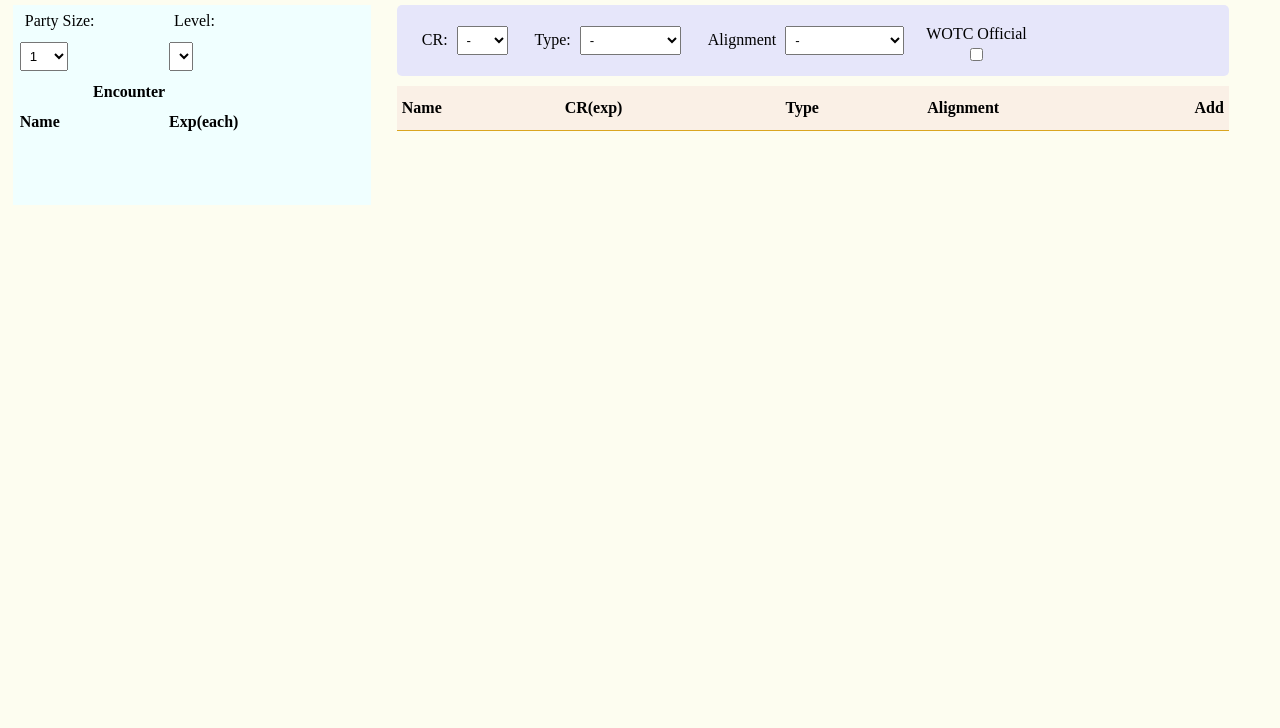
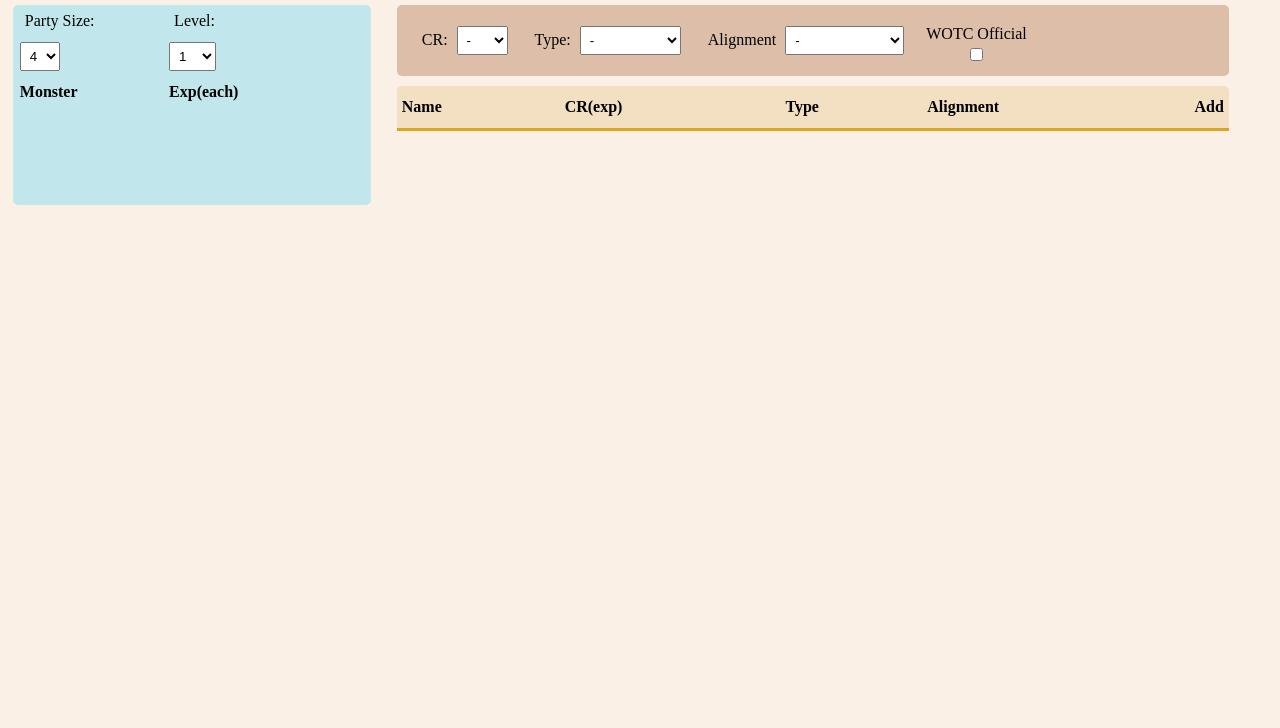
Before and after one commit to nolomarsh/Encounter-Builder, a plain HTML site: page index.html in a window 1280 px wide. Shown: the part 72-800 px from the top of the page. Drawn offline with nearby package versions, Linux system fonts and the light colour scheme; no server answers.

Commit message:
Adjusted styling, finalized party inputs

```diff
--- a/app.js
+++ b/app.js
@@ -52,7 +52,7 @@ $( () => {
     //object containing variables and methods related to the encounter box
     const encounter = {
         $table: $('.encounterTable'),
-        partySize: 4,
+        partySize: 1,
         partyLevel: 1,
         count: 0,
         monsters: [],
@@ -203,7 +203,10 @@ $( () => {
         },
         populateSelects: () => {
             for (let i = 1; i <= 8; i++) {
-                $('<option>').attr('value',i).text(i).appendTo($('#partySizeDrop'))
+                const $option = $('<option>').attr('value',i).text(i).appendTo($('#partySizeDrop'))
+                if (i === 4) {
+                    $option.attr('selected',true)
+                }
             }
             for (let i = 1; i <= 20; i++) {
                 $('<option>').attr('value',i).text(i).appendTo($('#partyLevelDrop'))
--- a/index.html
+++ b/index.html
@@ -2,11 +2,12 @@
 <html lang="en" dir="ltr">
     <head>
         <meta charset="utf-8">
-        <title>Project 1</title>
+        <title>5e Encounter Builder</title>
         <link rel="stylesheet" href="style.css">
         <script src="https://code.jquery.com/jquery-3.6.0.min.js" integrity="sha256-/xUj+3OJU5yExlq6GSYGSHk7tPXikynS7ogEvDej/m4=" crossorigin="anonymous"></script>
         <script src="app.js" charset="utf-8"></script>
         <script src="https://kit.fontawesome.com/5630320f4a.js" crossorigin="anonymous"></script>
+        <link rel="icon" href="https://cdn.pixabay.com/photo/2017/08/31/04/01/d20-2699387_960_720.png">
     </head>
     <body>
         <div class="metaContainer">
@@ -24,18 +25,15 @@
                     </tr>
                     <tr id='partyInput'>
                         <td>
-                            <select id="partySizeDrop" name="size">
+                            <select class='partyDrops' id="partySizeDrop" name="size">
                             </select>
                         </td>
                         <td>
-                            <select id="partyLevelDrop" name="level">
+                            <select class='partyDrops' id="partyLevelDrop" name="level">
                             </select>
                         </td>
-                    <tr>
-                        <th colspan="2">Encounter</th>
-                    </tr>
                     <tr id="encounterHeader">
-                        <th>Name</th>
+                        <th>Monster</th>
                         <th>Exp(each)</th>
                     </tr>
                 </table>
--- a/style.css
+++ b/style.css
@@ -6,7 +6,7 @@
 }
 
 body {
-    background: #FDFDF0
+    background: linen
 }
 
 .metaContainer{
@@ -32,37 +32,40 @@ h1 {
     width: 28%;
     margin: 0 1%;
     min-height: 200px;
-    background: azure;
+    background: #C1E6EB;
     display: inline-flex;
     position: sticky;
     top: 10px;
     align-self: flex-start;
+    border-radius: 5px;
 }
 
 tbody {
     width: 100%;
 }
 
-#encounterHeader,
-.encounterRow {
+.encounterTable tr {
     width: 100%;
     text-align: left;
 }
 
-.encounterTable tr :first-child {
+.encounterTable tr > :first-child {
     width: 65%;
 }
 
-.encounterTable tr :last-child {
+.encounterTable tr > :last-child {
     width: 35%;
 }
 
+#partyInput select {
+    margin: 0 auto;
+}
 
 /* search formatting */
 #filterBar {
     display: flex;
     flex-wrap: wrap;
-    background: lavender;
+    background: #DDBEA8;
     padding: .5em;
     border-radius: 5px;
 }
@@ -77,10 +80,12 @@ tbody {
     width: 100%;
     margin-top: 10px;
     border-spacing: 0;
+    border-radius: 5px;
+    background: #F3DFC1;
 }
 
 #searchResults td {
-    border-top: 5px solid #FDFDF0;
+    border-top: 1px solid goldenrod;
 }
 
 #searchHeader,
@@ -88,7 +93,7 @@ tbody {
     width: 100%;
     height: 45px;
     padding: 5px;
-    background: linen;
+
     margin-top: 10px;
     border-radius: 5px;
     vertical-align: middle;
@@ -96,7 +101,7 @@ tbody {
 
 #searchHeader * {
     text-align: left;
-    border-bottom: 1px solid goldenrod;
+    border-bottom: 3px solid goldenrod;
 }
 
 .searchResult :first-child {
@@ -110,6 +115,14 @@ tbody {
 
 tr * {
     padding: 5px;
+}
+
+.fas {
+    transition: .2s;
+}
+
+.fas:hover {
+    color:
 }
 
 /*Info card formatting*/
```
